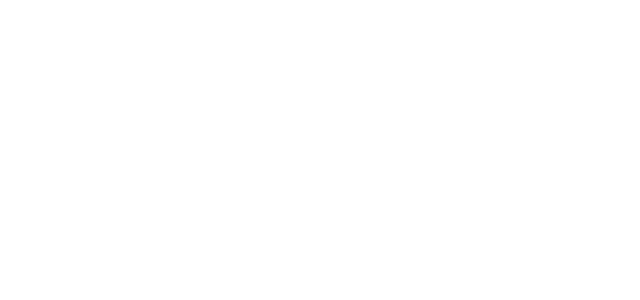
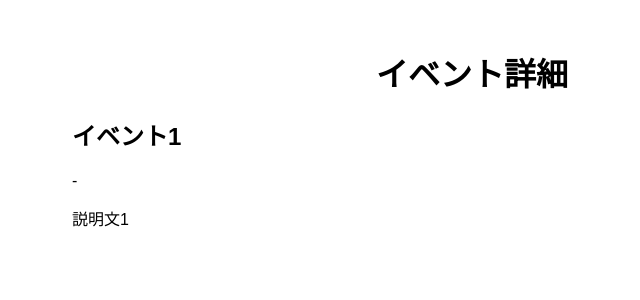
Before and after one commit to nagi0705/event-site, a Nuxt app: page /events/1 in a window 1280 px wide. Before the commit this address had no page. Shown: the top 300 px of the page, without its empty margins (168-808 px from the left). Built offline with nearby package versions, Linux system fonts and the light colour scheme.

Commit message:
2日目: イベント一覧と動的ルートの実装

```diff
--- /dev/null
+++ b/pages/events/[id].vue
@@ -0,0 +1,62 @@
+<template>
+    <div class="container mx-auto p-4">
+        <header>
+            <h1 class="text-2xl font-bold mb-4">イベント詳細</h1>
+        </header>
+        <main v-if="event">
+            <h2 class="text-xl font-bold">{{ event.title }}</h2>
+            <p>{{ event.date }} - {{ event.location }}</p>
+            <p>{{ event.description }}</p>
+        </main>
+        <div v-else>
+            <p>イベント情報を読み込んでいます...</p>
+        </div>
+    </div>
+</template>
+
+<script setup>
+import { ref, onMounted } from "vue";
+import { useRoute } from "#app";
+
+// イベントデータを格納する変数
+const event = ref(null);
+
+// 現在のルートから ID を取得
+const route = useRoute();
+
+// データを取得する関数
+const fetchEvent = async () => {
+    try {
+        // データを取得
+        const response = await fetch('http://localhost:3000/mock/events.json');
+        const data = await response.json();
+
+        // イベント ID に基づいて該当するイベントを取得
+        if (data && data.events) {
+            const id = parseInt(route.params.id, 10); // IDを整数に変換
+            event.value = data.events.find(e => e.id === id);
+        }
+    } catch (error) {
+        console.error('Error fetching event details:', error);
+    }
+};
+
+// ページが読み込まれたときにデータを取得
+onMounted(() => {
+    fetchEvent();
+});
+</script>
+
+<style>
+.container {
+    max-width: 800px;
+    margin: 0 auto;
+    padding: 20px;
+    font-family: Arial, sans-serif;
+}
+
+header {
+    text-align: center;
+    margin-bottom: 20px;
+}
+</style>
--- a/pages/index.vue
+++ b/pages/index.vue
@@ -14,6 +14,10 @@
                     <h3 class="text-lg font-bold">{{ event.title }}</h3>
                     <p>{{ event.date }} - {{ event.location }}</p>
                     <p>{{ event.description }}</p>
+                    <!-- 詳細リンクを追加 -->
+                    <NuxtLink :to="`/events/${event.id}`" class="text-blue-500 underline">
+                        詳細を見る
+                    </NuxtLink>
                 </div>
             </div>
         </main>
@@ -22,7 +26,6 @@
 
 <script setup>
 import { ref, onMounted } from 'vue';
-import { useFetch } from '#app';
 
 // イベントデータ
 const events = ref([]);
@@ -30,17 +33,17 @@
 // データを取得する関数
 const fetchEvents = async () => {
     try {
-        const response = await fetch('http://localhost:3000/mock/events.json')
-        const data = await response.json()
-        events.value = data.events
+        const response = await fetch('http://localhost:3000/mock/events.json');
+        const data = await response.json();
+        events.value = data.events;
     } catch (error) {
-        console.error('Error details:', error)
+        console.error('Error details:', error);
     }
-}
+};
 
 onMounted(() => {
-    fetchEvents()
-})
+    fetchEvents();
+});
 </script>
 
 <style>
```
